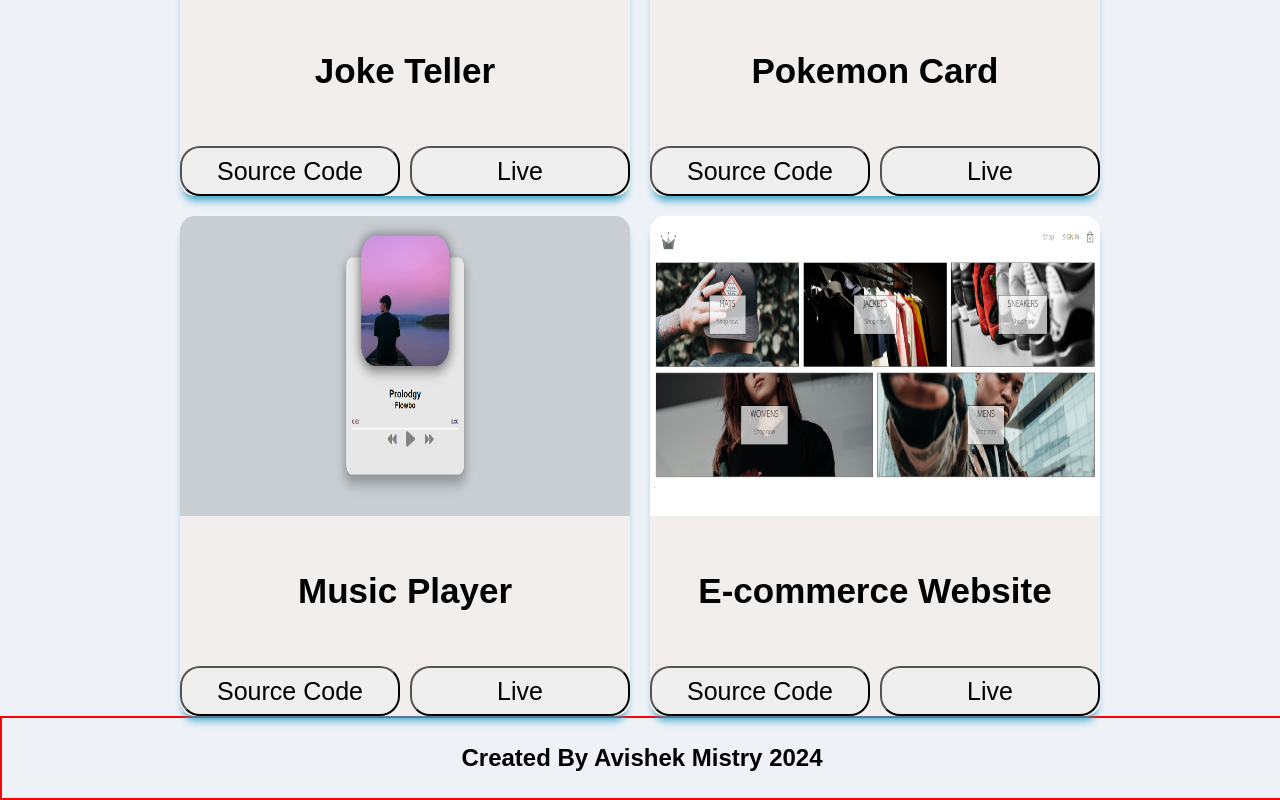
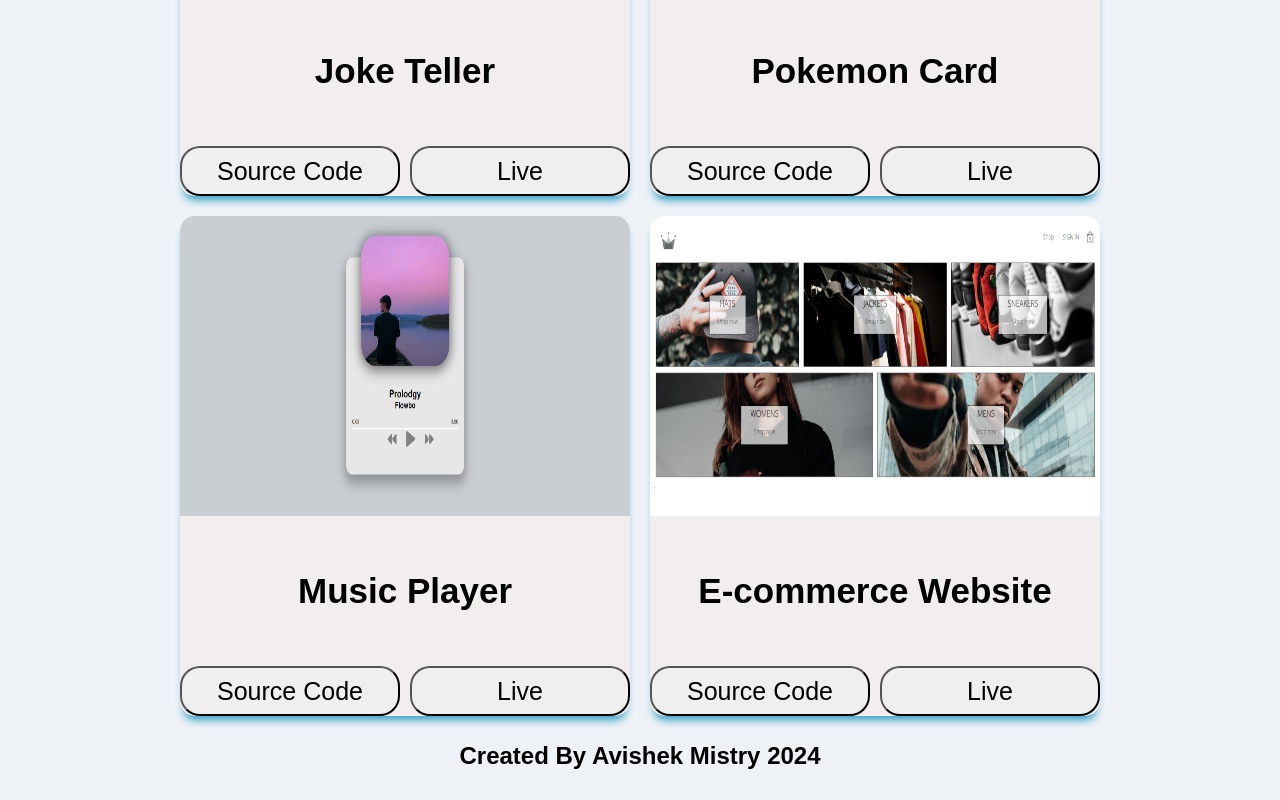
Before and after one commit to avishek195/Avishek-Mistry-Portfolio, a React (Vite) app: page / in a window 1280 px wide. Shown: the part 1899-2699 px from the top of the page. Built offline with nearby package versions, Linux system fonts and the light colour scheme; a web font is replaced by a local one.

Commit message:
remove border

```diff
--- a/src/Layouts/mainlayout.css
+++ b/src/Layouts/mainlayout.css
@@ -38,7 +38,7 @@ justify-content: space-between;
 .footer{
     height: 80px;
 width: 100vw;
-    border: 2px solid red;
+    /* border: 2px solid red; */
     display: flex;
     align-items: center;
     justify-content: center;
```
